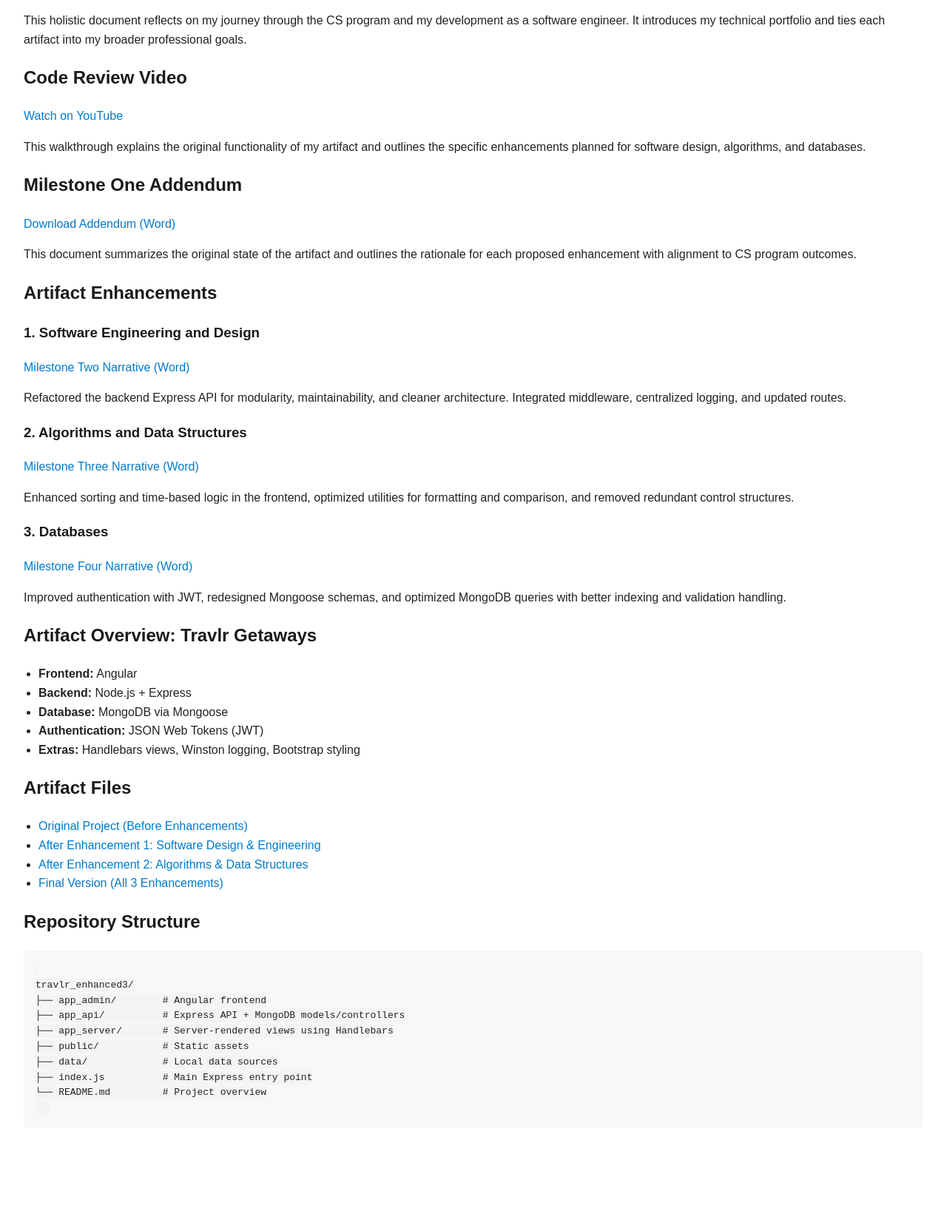
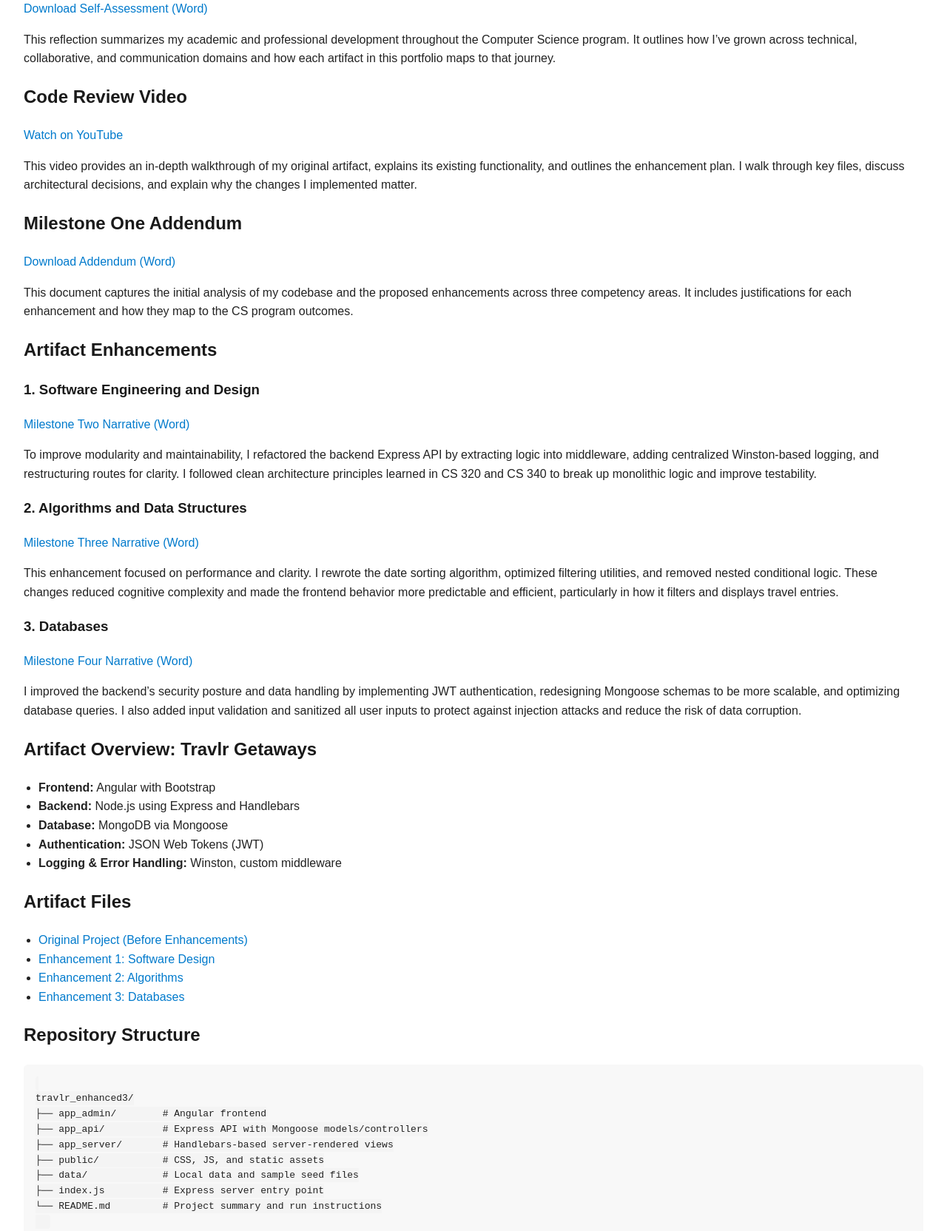
Before and after one commit to chetachiezikeuzor/CS-499-ePortfolio, a plain HTML site: page index.html in a window 1280 px wide. Shown: the part 518-2182 px from the top of the page at 74% size. Before the commit the page ends 2075 px from the top, so only its background shows below. Drawn offline with Linux system fonts and the light colour scheme.

Commit message:
Update index.html

```diff
--- a/index.html
+++ b/index.html
@@ -40,7 +40,7 @@
 <body>
 
   <h1>Chetachi Ezikeuzor – CS 499 Computer Science Capstone</h1>
-  <p>Welcome! This site presents the final deliverables for my CS 499 Capstone project at Southern New Hampshire University. My capstone focuses on enhancing a full-stack web application—Travlr Getaways—across three core areas: software engineering and design, algorithms and data structures, and database integration.</p>
+  <p>Welcome! This site presents the final deliverables for my CS 499 Capstone at Southern New Hampshire University. My project centers on improving a full-stack travel planning application, <strong>Travlr Getaways</strong>, by enhancing it in three key areas: software design, algorithm optimization, and database integration. Each enhancement reflects real-world development practices and aligns with the program outcomes.</p>
 
   <h2>Contents</h2>
   <ul>
@@ -55,67 +55,67 @@
 
   <h2 id="professional-self-assessment">Professional Self-Assessment</h2>
   <p>
-    <a href="https://github.com/chetachiezikeuzor/CS-499-ePortfolio/blob/9cd9569b7c802d1e6204ada97ceafaa77ee12895/CS_499_-_Professional_Self_Assessment_-_Chetachi.docx" target="_blank">Download Self-Assessment (Word)</a>
+    <a href="https://github.com/chetachiezikeuzor/CS-499-ePortfolio/blob/main/CS_499_-_Professional_Self_Assessment_-_Chetachi.docx" target="_blank">Download Self-Assessment (Word)</a>
   </p>
-  <p>This holistic document reflects on my journey through the CS program and my development as a software engineer. It introduces my technical portfolio and ties each artifact into my broader professional goals.</p>
+  <p>This reflection summarizes my academic and professional development throughout the Computer Science program. It outlines how I’ve grown across technical, collaborative, and communication domains and how each artifact in this portfolio maps to that journey.</p>
 
   <h2 id="code-review-video">Code Review Video</h2>
   <p><a href="https://youtu.be/2PiVOO9qMG8" target="_blank">Watch on YouTube</a></p>
-  <p>This walkthrough explains the original functionality of my artifact and outlines the specific enhancements planned for software design, algorithms, and databases.</p>
+  <p>This video provides an in-depth walkthrough of my original artifact, explains its existing functionality, and outlines the enhancement plan. I walk through key files, discuss architectural decisions, and explain why the changes I implemented matter.</p>
 
   <h2 id="milestone-one-addendum">Milestone One Addendum</h2>
   <p>
-    <a href="https://github.com/chetachiezikeuzor/CS-499-ePortfolio/blob/9cd9569b7c802d1e6204ada97ceafaa77ee12895/CS%20499%20-%20Milestone%20One%20Addendum%20-%20Chetachi.docx" target="_blank">Download Addendum (Word)</a>
+    <a href="https://github.com/chetachiezikeuzor/CS-499-ePortfolio/blob/main/CS%20499%20-%20Milestone%20One%20Addendum%20-%20Chetachi.docx" target="_blank">Download Addendum (Word)</a>
   </p>
-  <p>This document summarizes the original state of the artifact and outlines the rationale for each proposed enhancement with alignment to CS program outcomes.</p>
+  <p>This document captures the initial analysis of my codebase and the proposed enhancements across three competency areas. It includes justifications for each enhancement and how they map to the CS program outcomes.</p>
 
   <h2 id="artifact-enhancements">Artifact Enhancements</h2>
 
   <h3>1. Software Engineering and Design</h3>
   <p>
-    <a href="https://github.com/chetachiezikeuzor/CS-499-ePortfolio/blob/9cd9569b7c802d1e6204ada97ceafaa77ee12895/CS%20499%20-%20Milestone%20Two%20Narrative%20-%20Chetachi.docx" target="_blank">Milestone Two Narrative (Word)</a>
+    <a href="https://github.com/chetachiezikeuzor/CS-499-ePortfolio/blob/main/CS%20499%20-%20Milestone%20Two%20Narrative%20-%20Chetachi.docx" target="_blank">Milestone Two Narrative (Word)</a>
   </p>
-  <p>Refactored the backend Express API for modularity, maintainability, and cleaner architecture. Integrated middleware, centralized logging, and updated routes.</p>
+  <p>To improve modularity and maintainability, I refactored the backend Express API by extracting logic into middleware, adding centralized Winston-based logging, and restructuring routes for clarity. I followed clean architecture principles learned in CS 320 and CS 340 to break up monolithic logic and improve testability.</p>
 
   <h3>2. Algorithms and Data Structures</h3>
   <p>
-    <a href="https://github.com/chetachiezikeuzor/CS-499-ePortfolio/blob/9cd9569b7c802d1e6204ada97ceafaa77ee12895/CS%20499%20-%20Milestone%20Three%20Narrative%20-%20Chetachi.docx" target="_blank">Milestone Three Narrative (Word)</a>
+    <a href="https://github.com/chetachiezikeuzor/CS-499-ePortfolio/blob/main/CS%20499%20-%20Milestone%20Three%20Narrative%20-%20Chetachi.docx" target="_blank">Milestone Three Narrative (Word)</a>
   </p>
-  <p>Enhanced sorting and time-based logic in the frontend, optimized utilities for formatting and comparison, and removed redundant control structures.</p>
+  <p>This enhancement focused on performance and clarity. I rewrote the date sorting algorithm, optimized filtering utilities, and removed nested conditional logic. These changes reduced cognitive complexity and made the frontend behavior more predictable and efficient, particularly in how it filters and displays travel entries.</p>
 
   <h3>3. Databases</h3>
   <p>
-    <a href="https://github.com/chetachiezikeuzor/CS-499-ePortfolio/blob/9cd9569b7c802d1e6204ada97ceafaa77ee12895/CS%20499%20-%20Milestone%20Four%20Narrative%20-%20Chetachi.docx" target="_blank">Milestone Four Narrative (Word)</a>
+    <a href="https://github.com/chetachiezikeuzor/CS-499-ePortfolio/blob/main/CS%20499%20-%20Milestone%20Four%20Narrative%20-%20Chetachi.docx" target="_blank">Milestone Four Narrative (Word)</a>
   </p>
-  <p>Improved authentication with JWT, redesigned Mongoose schemas, and optimized MongoDB queries with better indexing and validation handling.</p>
+  <p>I improved the backend’s security posture and data handling by implementing JWT authentication, redesigning Mongoose schemas to be more scalable, and optimizing database queries. I also added input validation and sanitized all user inputs to protect against injection attacks and reduce the risk of data corruption.</p>
 
   <h2 id="artifact-overview">Artifact Overview: Travlr Getaways</h2>
   <ul>
-    <li><strong>Frontend:</strong> Angular</li>
-    <li><strong>Backend:</strong> Node.js + Express</li>
+    <li><strong>Frontend:</strong> Angular with Bootstrap</li>
+    <li><strong>Backend:</strong> Node.js using Express and Handlebars</li>
     <li><strong>Database:</strong> MongoDB via Mongoose</li>
     <li><strong>Authentication:</strong> JSON Web Tokens (JWT)</li>
-    <li><strong>Extras:</strong> Handlebars views, Winston logging, Bootstrap styling</li>
+    <li><strong>Logging & Error Handling:</strong> Winston, custom middleware</li>
   </ul>
 
   <h2 id="artifact-files">Artifact Files</h2>
   <ul>
     <li><a href="https://github.com/chetachiezikeuzor/travlr/tree/module7" target="_blank">Original Project (Before Enhancements)</a></li>
-    <li><a href="https://github.com/chetachiezikeuzor/travlr/tree/enhancement1" target="_blank">After Enhancement 1: Software Design & Engineering</a></li>
-    <li><a href="https://github.com/chetachiezikeuzor/travlr/tree/enhancement2" target="_blank">After Enhancement 2: Algorithms & Data Structures</a></li>
-    <li><a href="https://github.com/chetachiezikeuzor/travlr/tree/enhancement3" target="_blank">Final Version (All 3 Enhancements)</a></li>
+    <li><a href="https://github.com/chetachiezikeuzor/travlr/tree/enhancement1" target="_blank">Enhancement 1: Software Design</a></li>
+    <li><a href="https://github.com/chetachiezikeuzor/travlr/tree/enhancement2" target="_blank">Enhancement 2: Algorithms</a></li>
+    <li><a href="https://github.com/chetachiezikeuzor/travlr/tree/enhancement3" target="_blank">Enhancement 3: Databases</a></li>
   </ul>
 
   <h2 id="repo-structure">Repository Structure</h2>
   <pre><code>
 travlr_enhanced3/
 ├── app_admin/        # Angular frontend
-├── app_api/          # Express API + MongoDB models/controllers
-├── app_server/       # Server-rendered views using Handlebars
-├── public/           # Static assets
-├── data/             # Local data sources
-├── index.js          # Main Express entry point
-└── README.md         # Project overview
+├── app_api/          # Express API with Mongoose models/controllers
+├── app_server/       # Handlebars-based server-rendered views
+├── public/           # CSS, JS, and static assets
+├── data/             # Local data and sample seed files
+├── index.js          # Express server entry point
+└── README.md         # Project summary and run instructions
   </code></pre>
 
 </body>
```
